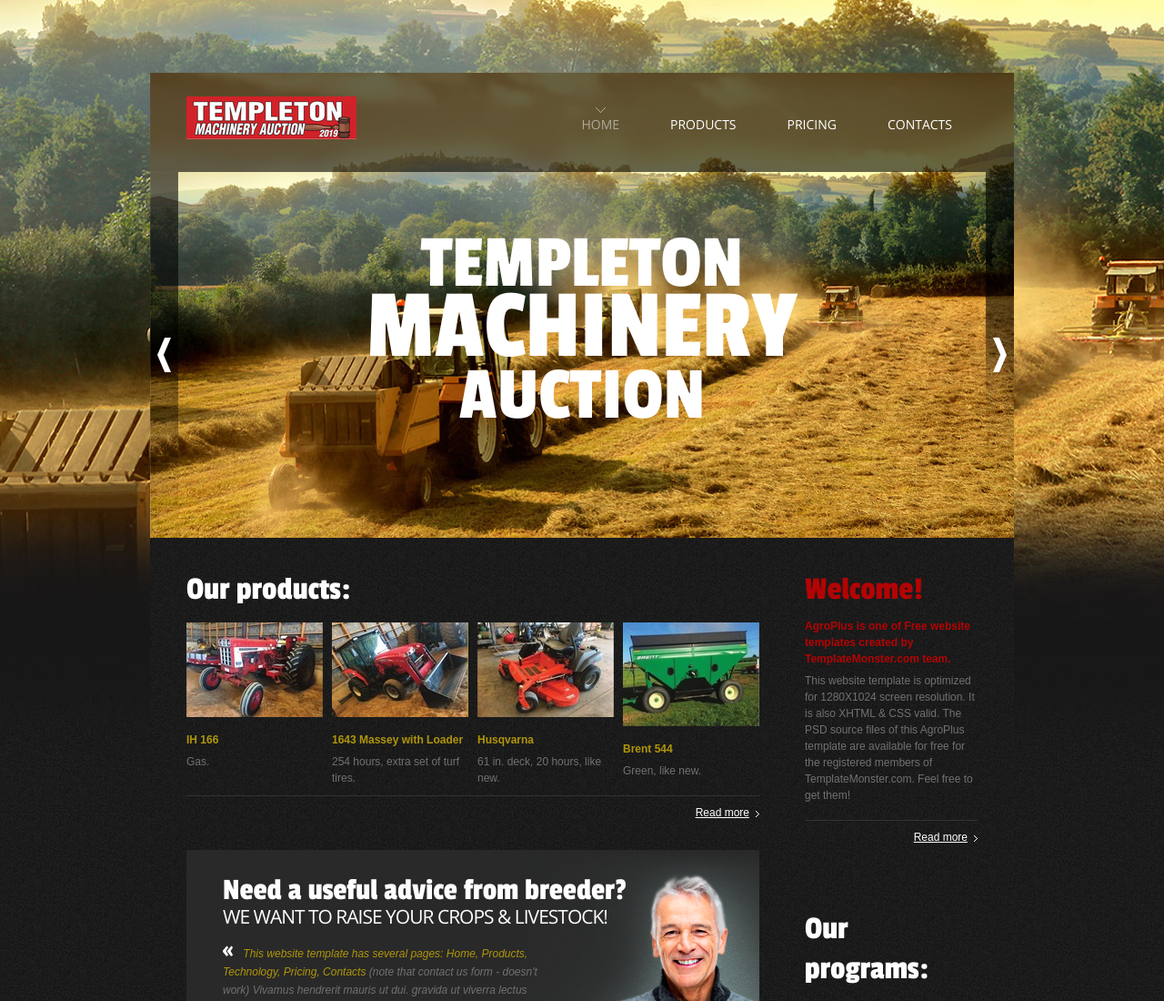
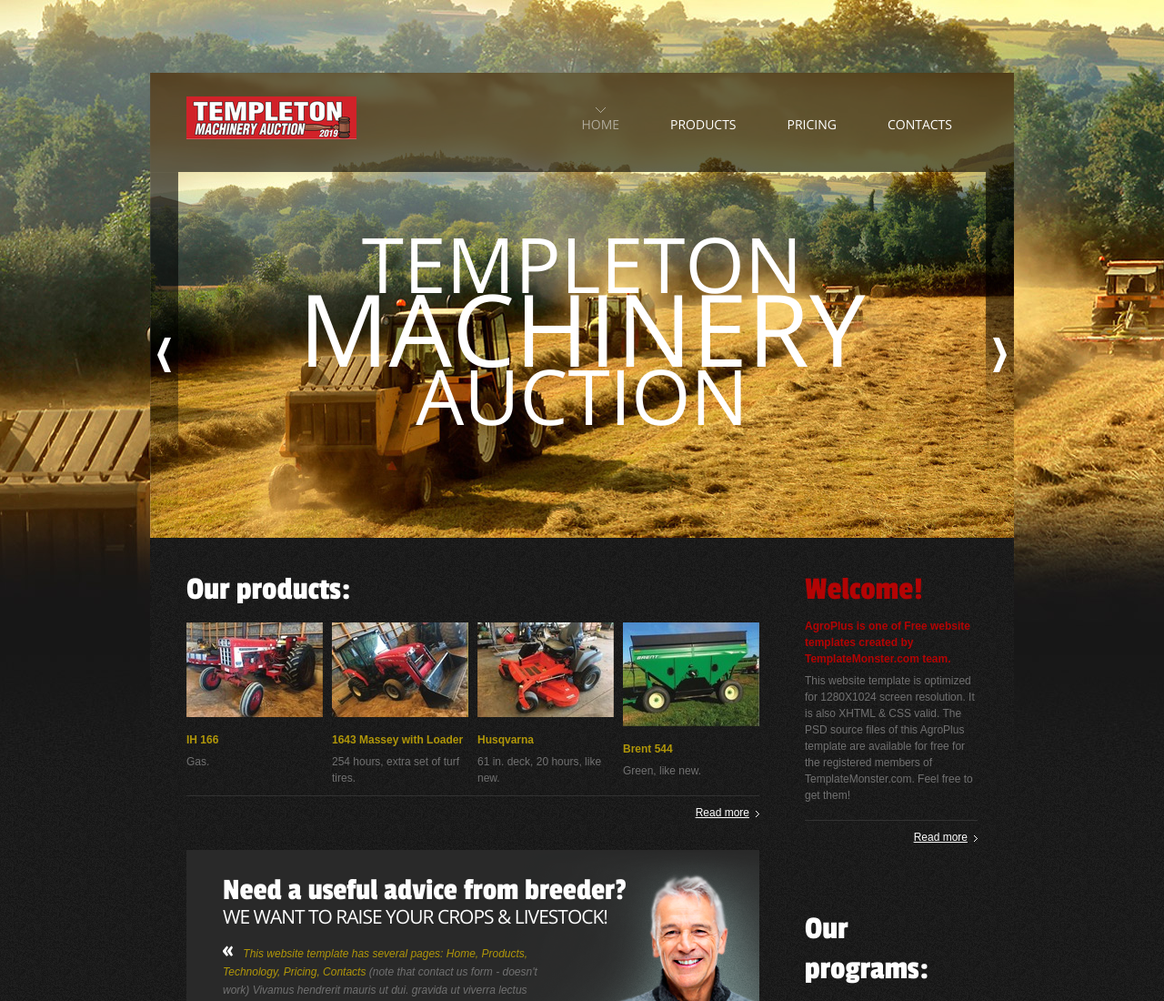
Before and after one commit to carterirlmeier/carterirlmeier.github.io, a plain HTML site: page index.html in a window 1280 px wide. Shown: the top 1100 px of the page at 91% size. Drawn offline with nearby package versions, Linux system fonts and the light colour scheme.

Commit message:
Changed CSS Font

```diff
--- a/css/style.css
+++ b/css/style.css
@@ -385,14 +385,17 @@ header .inner {
 }
 .mp-slider .mp-ban-1 .row-1 {
 	padding:40px 0 0 0;
+	font-family: 'Open Sans', sans-serif;
 }
 .mp-slider .mp-ban-1 .row-2 {
 	font-size:110px;
 	line-height:130px;
 	margin:-45px 0 0 0;
+	font-family: 'Open Sans', sans-serif;
 }
 .mp-slider .mp-ban-1 .row-3 {
 	margin:-40px 0 0 0;
+	font-family: 'Open Sans', sans-serif;
 }
 .mp-slider .mp-ban-2 .row-1 {
 	padding:35px 0 0 0;
--- a/index.html
+++ b/index.html
@@ -34,7 +34,7 @@
       <div class="mp-slider">
         <ul class="items">
           <li><img src="images/slide-1.jpg" alt="">
-            <div class="banner mp-ban-1"><span class="row-1" style="font-family: Passion One">Templeton</span><span class="row-2">Machinery</span><span class="row-3">Auction</span></div>
+            <div class="banner mp-ban-1"><span class="row-1" >Templeton</span><span class="row-2">Machinery</span><span class="row-3">Auction</span></div>
           </li>
           <li><img src="images/slide-2.jpg" alt="">
             <div class="banner mp-ban-2"><span class="row-1">based out of</span><span class="row-2">Templeton</span><span class="row-3">Iowa</span></div>
```
